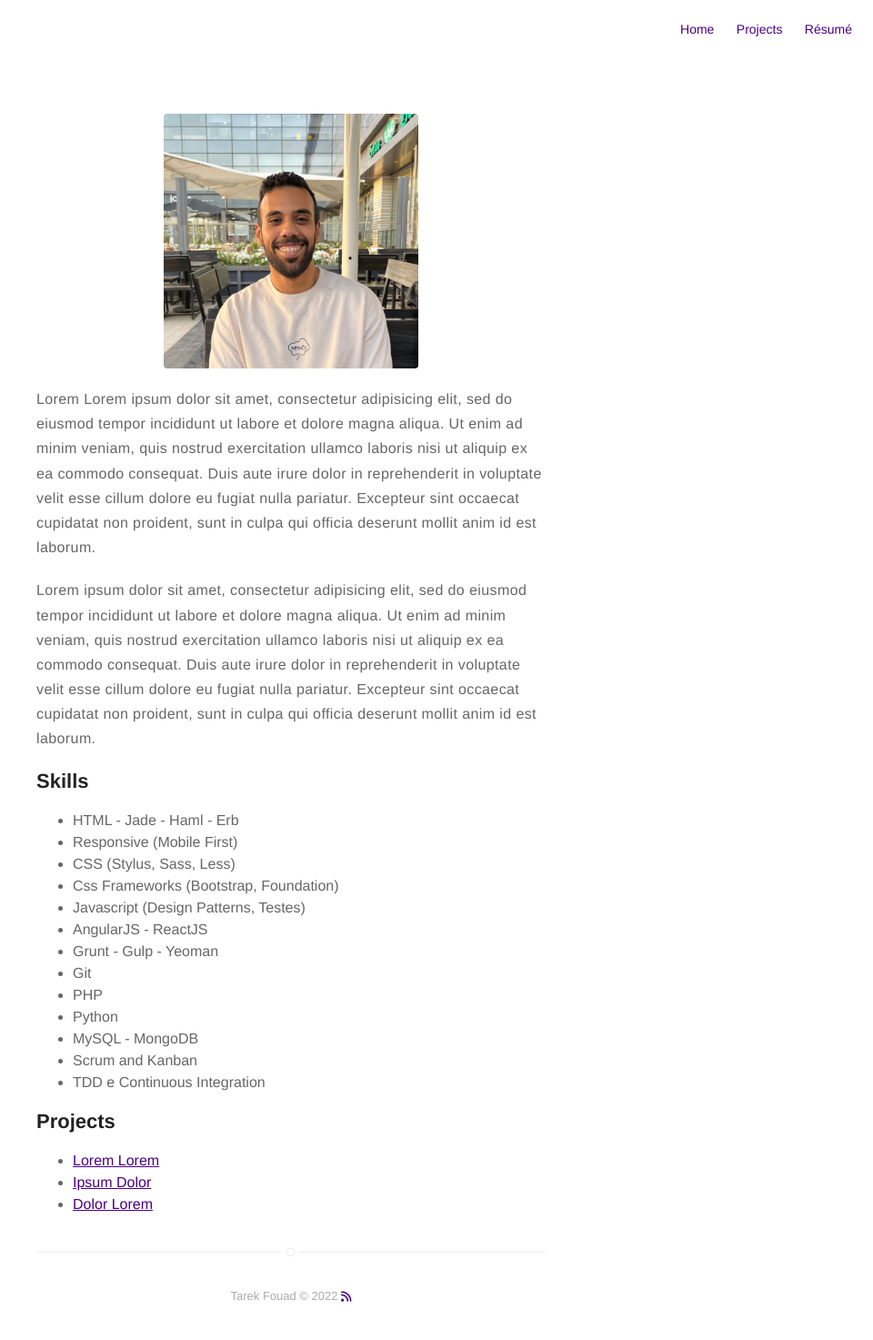
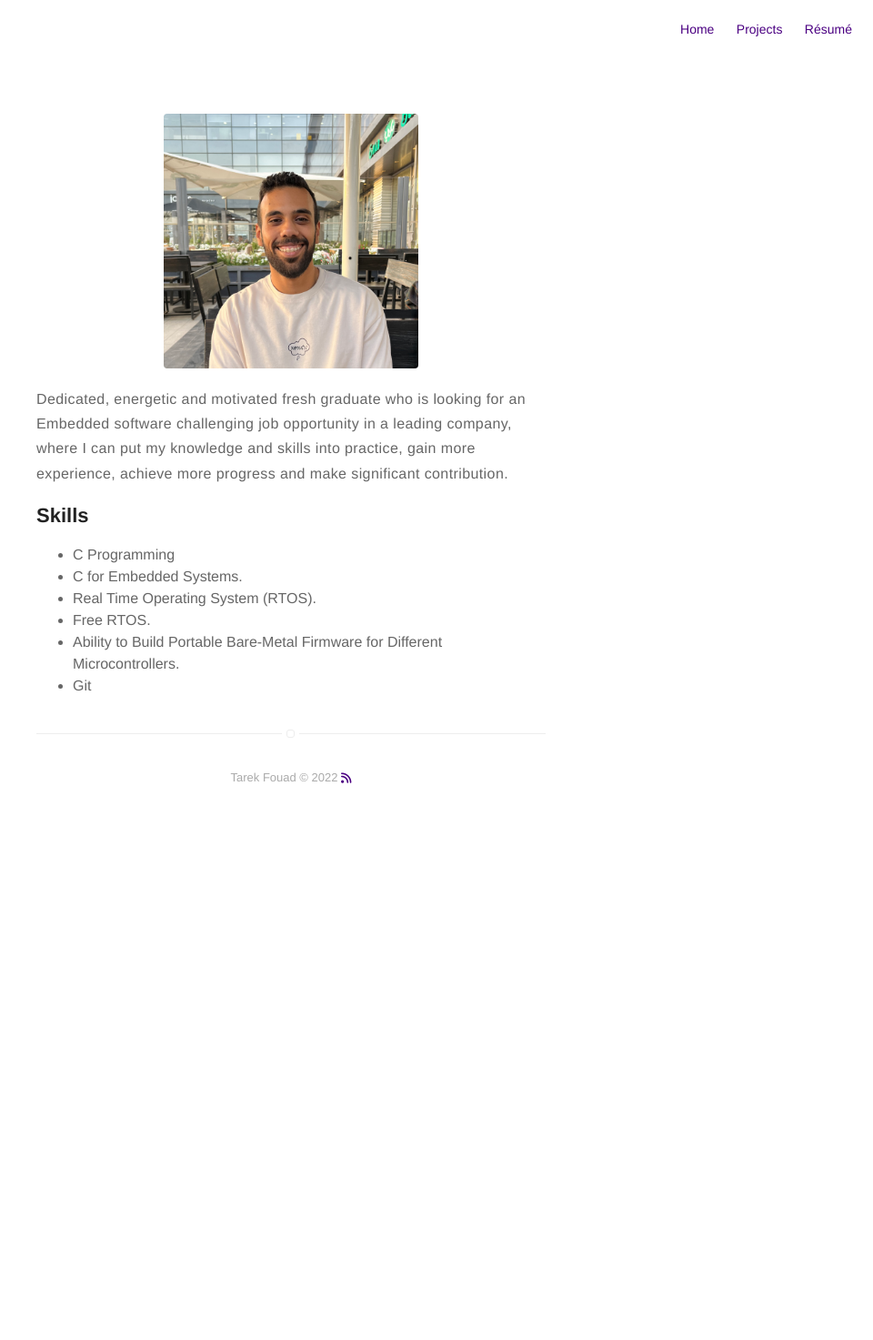
Before and after one commit to tarekfouad97/tarekfouad97.github.io, a Jekyll site: the page built from about.md, in a window 1280 px wide. Shown: the whole page at 91% size, without its empty margins (320-1280 px from the left). Built offline with Jekyll 4.4.1, drawn with Linux system fonts in a browser that asks for light colours; nearby versions of some CDN libraries; after the commit the page ends 903 px from its top, so only the background shows below that.

Commit message:
Update about.md

```diff
--- a/about.md
+++ b/about.md
@@ -4,42 +4,16 @@ layout: page
 ---
 ![Profile Image]({% if site.external-image %}{{ site.picture }}{% else %}{{ site.url }}/{{ site.picture }}{% endif %})
 
-<p>Lorem Lorem ipsum dolor sit amet, consectetur adipisicing elit, sed do eiusmod
-tempor incididunt ut labore et dolore magna aliqua. Ut enim ad minim veniam,
-quis nostrud exercitation ullamco laboris nisi ut aliquip ex ea commodo
-consequat. Duis aute irure dolor in reprehenderit in voluptate velit esse
-cillum dolore eu fugiat nulla pariatur. Excepteur sint occaecat cupidatat non
-proident, sunt in culpa qui officia deserunt mollit anim id est laborum.</p>
-
-<p>Lorem ipsum dolor sit amet, consectetur adipisicing elit, sed do eiusmod
-tempor incididunt ut labore et dolore magna aliqua. Ut enim ad minim veniam,
-quis nostrud exercitation ullamco laboris nisi ut aliquip ex ea commodo
-consequat. Duis aute irure dolor in reprehenderit in voluptate velit esse
-cillum dolore eu fugiat nulla pariatur. Excepteur sint occaecat cupidatat non
-proident, sunt in culpa qui officia deserunt mollit anim id est laborum.</p>
+<p> Dedicated, energetic and motivated fresh graduate who is looking for an Embedded software challenging job opportunity in a leading company, where I can put my knowledge and skills into practice, gain more experience, achieve more progress and make significant contribution.
+</p>
 
 <h2>Skills</h2>
 
 <ul class="skill-list">
-	<li>HTML - Jade - Haml - Erb</li>
-	<li>Responsive (Mobile First)</li>
-	<li>CSS (Stylus, Sass, Less)</li>
-	<li>Css Frameworks (Bootstrap, Foundation)</li>
-	<li>Javascript (Design Patterns, Testes)</li>
-	<li>AngularJS - ReactJS</li>
-	<li>Grunt - Gulp - Yeoman</li>
+	<li>C Programming</li>
+	<li>C for Embedded Systems.</li>
+	<li>Real Time Operating System (RTOS).</li>
+	<li>Free RTOS.</li>
+	<li>Ability to Build Portable Bare-Metal Firmware for Different Microcontrollers.</li>
 	<li>Git</li>
-	<li>PHP</li>
-	<li>Python</li>
-	<li>MySQL - MongoDB</li>
-	<li>Scrum and Kanban</li>
-	<li>TDD e Continuous Integration</li>
 </ul>
-
-<h2>Projects</h2>
-
-<ul>
-	<li><a href="https://github.com/">Lorem Lorem</a></li>
-	<li><a href="https://github.com/">Ipsum Dolor</a></li>
-	<li><a href="https://github.com/">Dolor Lorem</a></li>
-</ul>
```
